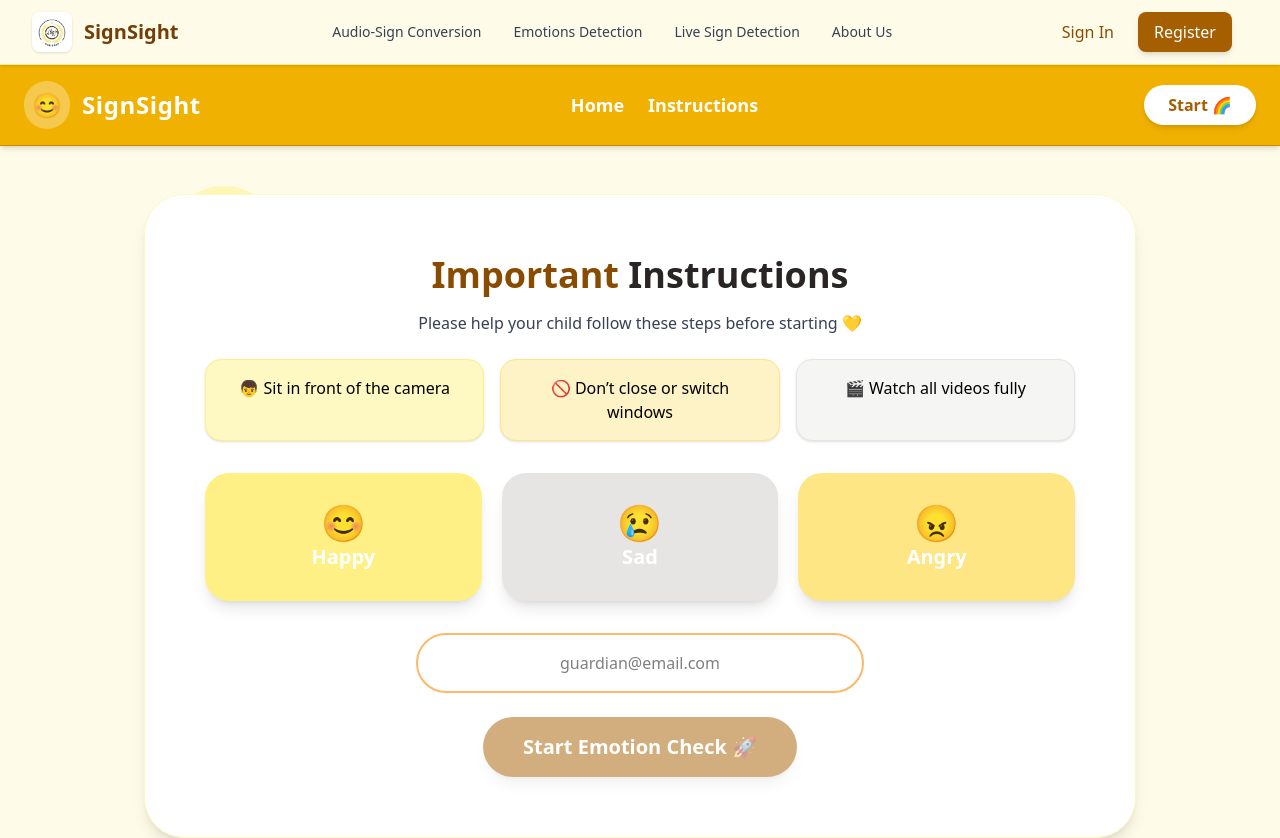
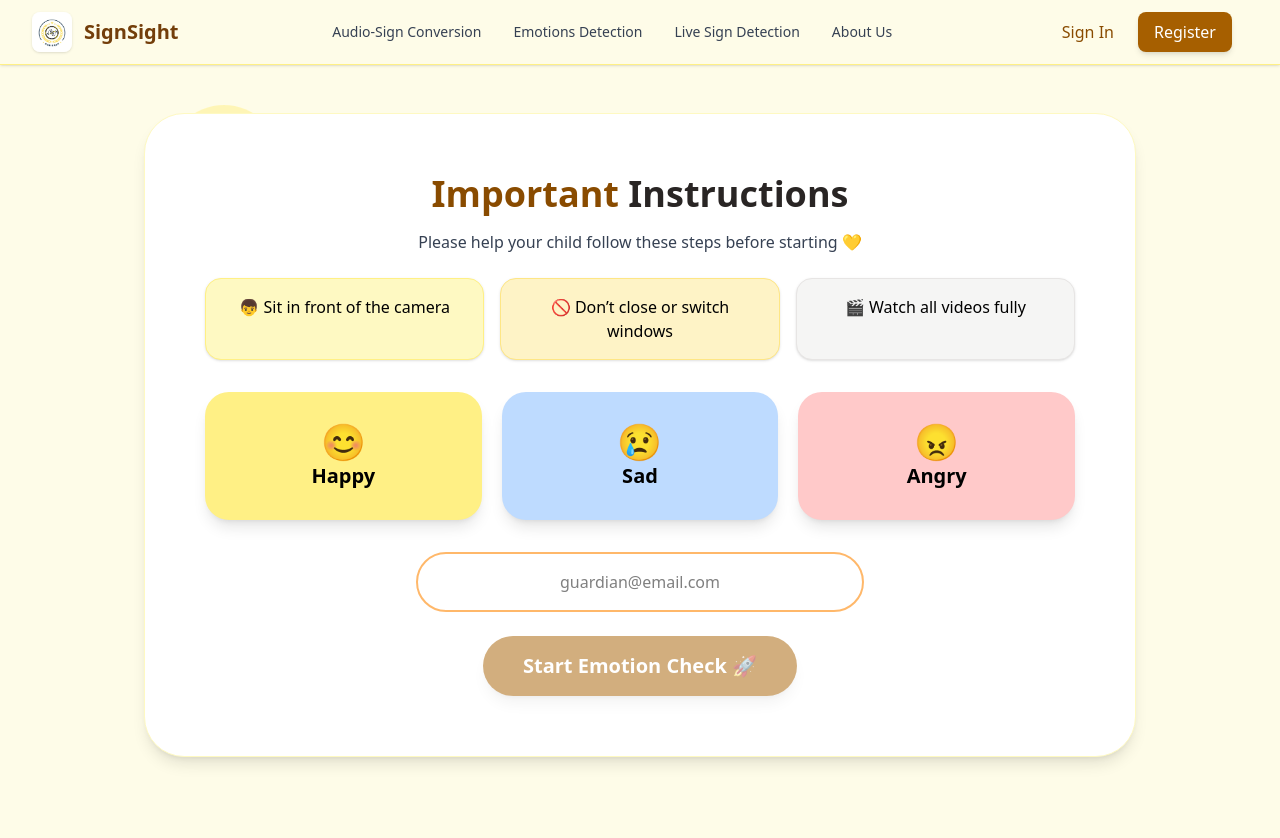
Before and after one commit to ff786/Sign-Sight-Application-FE, a React (Vite) app: page /instructions in a window 1280 px wide. Shown: the top 838 px of the page. Built offline with nearby package versions, Linux system fonts and the light colour scheme.

Commit message:
finalize

```diff
--- a/src/components/hasadara/EmotionTile.tsx
+++ b/src/components/hasadara/EmotionTile.tsx
@@ -7,7 +7,7 @@ type Props = {
 
 export default function EmotionTile({ emoji, label, tone }: Props) {
   return (
-    <div className={`emotion-tile ${tone}`}>
+    <div className={`emotion-tile ${tone} text-black`}>
       <span className="text-4xl">{emoji}</span>
       {label}
     </div>
--- a/src/components/hasadara/Navbar.tsx
+++ /dev/null
@@ -1,57 +0,0 @@
-import { useNavigate } from "react-router-dom";
-
-export default function Navbar() {
-  const nav = useNavigate();
-
-  return (
-    <nav
-      className="w-full bg-yellow-500 shadow-md border-b border-yellow-600"
-    >
-      <div className="max-w-7xl mx-auto px-6 py-4 flex items-center justify-between">
-        <div
-          className="flex items-center gap-3 cursor-pointer"
-          onClick={() => nav("/")}
-        >
-          <div className="bg-white/30 rounded-full p-2">
-            <span className="text-2xl">😊</span>
-          </div>
-          <h1 className="text-white text-2xl font-extrabold tracking-wide">
-            SignSight
-          </h1>
-        </div>
-
-        {/* Navigation links */}
-        <div className="hidden md:flex items-center gap-6">
-          <button
-            onClick={() => nav("/")}
-            className="text-white text-lg font-semibold hover:underline"
-          >
-            Home
-          </button>
-
-          <button
-            onClick={() => nav("/instructions")}
-            className="text-white text-lg font-semibold hover:underline"
-          >
-            Instructions
-          </button>
-        </div>
-
-        {/* CTA */}
-        <button
-          onClick={() => nav("/instructions")}
-          className="
-            ml-4 px-6 py-2
-            bg-white text-yellow-700
-            rounded-full font-bold
-            shadow-md
-            hover:scale-105 active:scale-95
-            transition
-          "
-        >
-          Start 🌈
-        </button>
-      </div>
-    </nav>
-  );
-}
--- a/src/pages/hasadara/Emotion_Landing.tsx
+++ b/src/pages/hasadara/Emotion_Landing.tsx
@@ -1,4 +1,3 @@
-import Navbar from "../../Components/hasadara/Navbar";
 import PrimaryButton from "../../Components/hasadara/PrimaryButton";
 import { useNavigate } from "react-router-dom";
 
@@ -7,7 +6,7 @@ export default function Landing() {
 
   return (
     <div className="min-h-screen bg-yellow-50 overflow-hidden">
-      <Navbar />
+
 
       <section className="relative max-w-7xl mx-auto px-6 pt-20 pb-28">
         {/* floating decorations */}
--- a/src/pages/hasadara/Instructions.tsx
+++ b/src/pages/hasadara/Instructions.tsx
@@ -2,7 +2,7 @@ import PrimaryButton from "../../Components/hasadara/PrimaryButton";
 import EmotionTile from "../../Components/hasadara/EmotionTile";
 import { useNavigate } from "react-router-dom";
 import { useState } from "react";
-import Navbar from "../../Components/hasadara/Navbar";
+
 
 export default function Instructions() {
   const nav = useNavigate();
@@ -10,7 +10,7 @@ export default function Instructions() {
 
   return (
     <div className="h-dvh overflow-hidden bg-yellow-50">
-      <Navbar />
+
 
       <section className="relative max-w-5xl mx-auto px-4 py-12">
         {/* soft floating glows */}
@@ -50,12 +50,12 @@ export default function Instructions() {
             <EmotionTile
               emoji="😢"
               label="Sad"
-              tone="bg-stone-200"
+              tone="bg-blue-200"
             />
             <EmotionTile
               emoji="😠"
               label="Angry"
-              tone="bg-amber-200"
+              tone="bg-red-200"
             />
           </div>
 
--- a/src/pages/hasadara/Result.tsx
+++ b/src/pages/hasadara/Result.tsx
@@ -1,4 +1,3 @@
-import Navbar from "../../Components/hasadara/Navbar";
 import PrimaryButton from "../../Components/hasadara/PrimaryButton";
 import { useNavigate } from "react-router-dom";
 
@@ -7,7 +6,6 @@ export default function Result() {
 
   return (
     <div className="relative min-h-screen bg-yellow-50 overflow-hidden">
-      <Navbar />
 
       {/* soft background glows */}
       <div className="absolute top-24 left-24 w-72 h-72 bg-yellow-200 rounded-full opacity-50" />
--- a/src/style.css
+++ b/src/style.css
@@ -5,7 +5,7 @@
 
 .emotion-tile {
   @apply h-32 rounded-3xl flex flex-col items-center justify-center
-         text-white text-xl font-bold shadow-lg
+         text-black text-xl font-bold shadow-lg
          hover:scale-110 transition;
 }
 .mirror {
```
